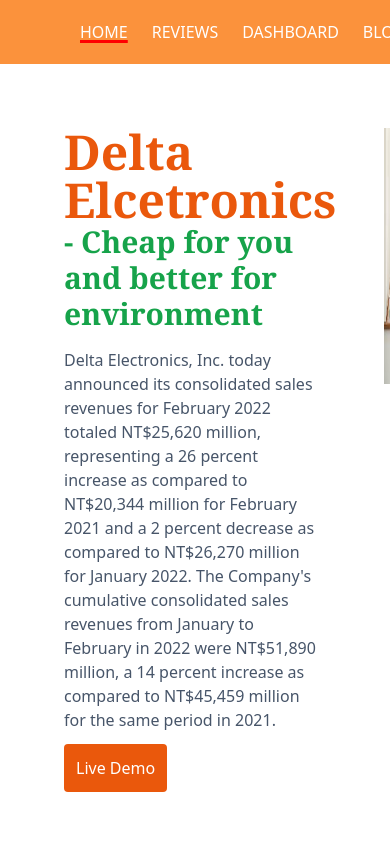
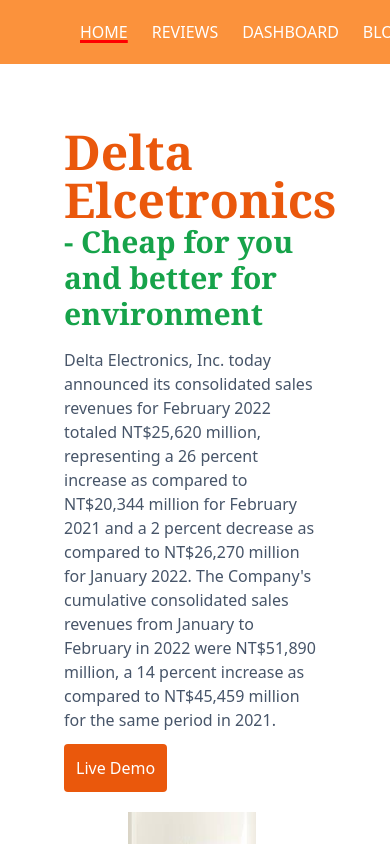
Before and after one commit to Masitbd/Product-rating, a React (Create React App) app: page / in a window 390 px wide. Shown: the top 844 px of the page. Built offline with nearby package versions, Linux system fonts and the light colour scheme.

Commit message:
Create responsive home page

```diff
--- a/src/components/Home/Home.js
+++ b/src/components/Home/Home.js
@@ -6,7 +6,7 @@
   return (
     <div>
       <main>
-        <section className="flex  px-16 mt-16">
+        <section className="flex flex-col md:flex-row  px-16 mt-16">
           <div className="grow w-64">
             <h1 className="text-5xl font-bold text-orange-600 font-serif">
               Delta Elcetronics
@@ -29,7 +29,7 @@
             </button>
           </div>
           <div className="grow w-32">
-            <img className="h-64 ml-16" src={TvImage} alt="" />
+            <img className="h-64 ml-16 mt-5 " src={TvImage} alt="" />
           </div>
         </section>
       </main>
```
